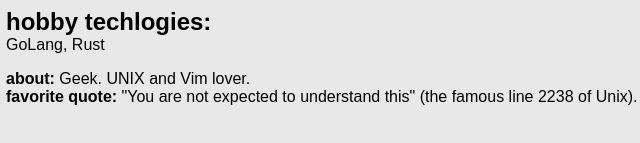
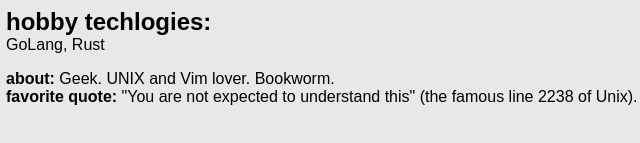
Before and after one commit to shoytov/shoytov.github.io, a plain HTML site: page index.html in a window 1280 px wide. Shown: the part 645-788 px from the top of the page, 12-652 px from the left. Drawn offline with Linux system fonts and the light colour scheme.

Commit message:
update about section

```diff
--- a/index.html
+++ b/index.html
@@ -47,7 +47,7 @@
 
       <h2>hobby techlogies:</h2>
       <p class="text">GoLang, Rust</p>
-      <p><b>about: </b>Geek. UNIX and Vim lover. <br/>
+      <p><b>about: </b>Geek. UNIX and Vim lover. Bookworm. <br/>
         <b>favorite quote:</b> "You are not expected to understand this" (the famous line 2238 of Unix).
       </p>
     </div>
```
